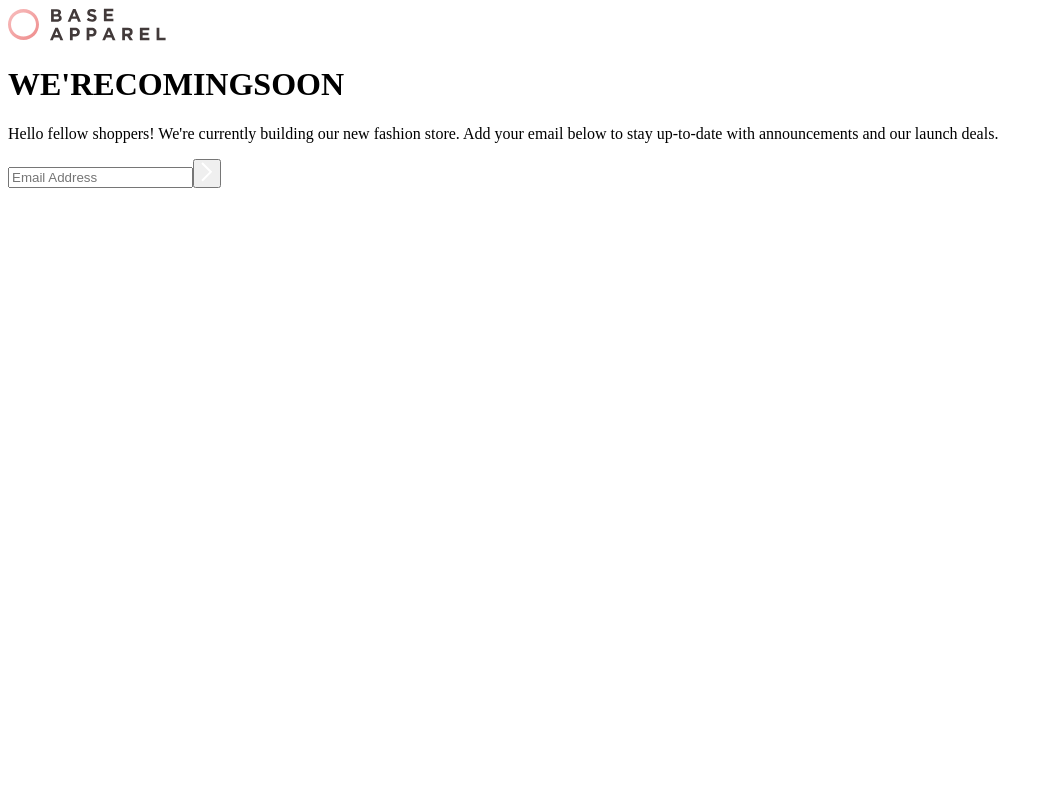
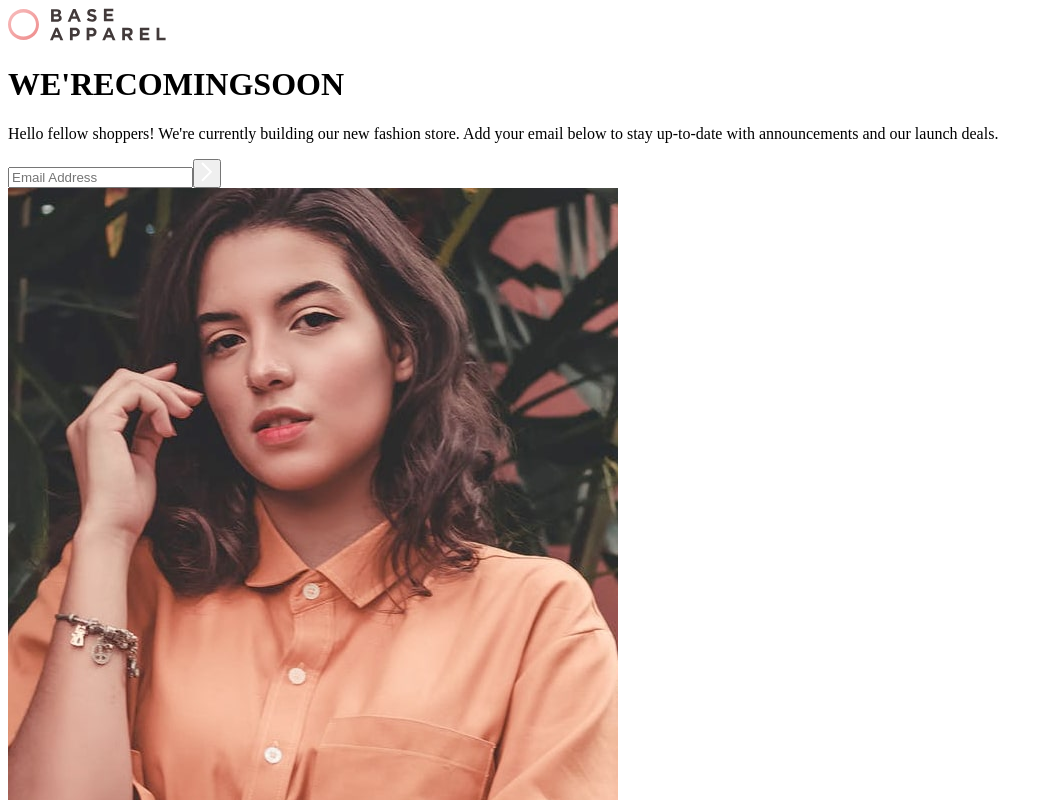
Before and after one commit to ZTanvir/fem-base-apparel-coming-soon-page, a React (Vite) app: page / in a window 1280 px wide. Shown: the top 800 px of the page, without its empty margins (0-1053 px from the left). Built offline with nearby package versions, Linux system fonts and the light colour scheme.

Commit message:
Hero image component added

```diff
--- a/src/App.jsx
+++ b/src/App.jsx
@@ -2,15 +2,17 @@ import Logo from "./Component/Logo";
 import Title from "./Component/Title";
 import Subtitle from "./Component/Subtitle";
 import GetNotifiedForm from "./Component/GetNotifiedForm";
+import HeroImage from "./Component/HeroImage";
 
 function App() {
   return (
-    <>
+    <div className="wrapper">
       <Logo />
       <Title />
       <Subtitle />
       <GetNotifiedForm />
-    </>
+      <HeroImage />
+    </div>
   );
 }
 
--- /dev/null
+++ b/src/Component/HeroImage.jsx
@@ -0,0 +1,6 @@
+import heroImageDesktop from "../assets/images/hero-desktop.jpg";
+import heroImageMobile from "../assets/images/hero-mobile.jpg";
+const HeroImage = () => {
+  return <img src={heroImageDesktop} alt="A girl wearing orange shirt" />;
+};
+export default HeroImage;
```
